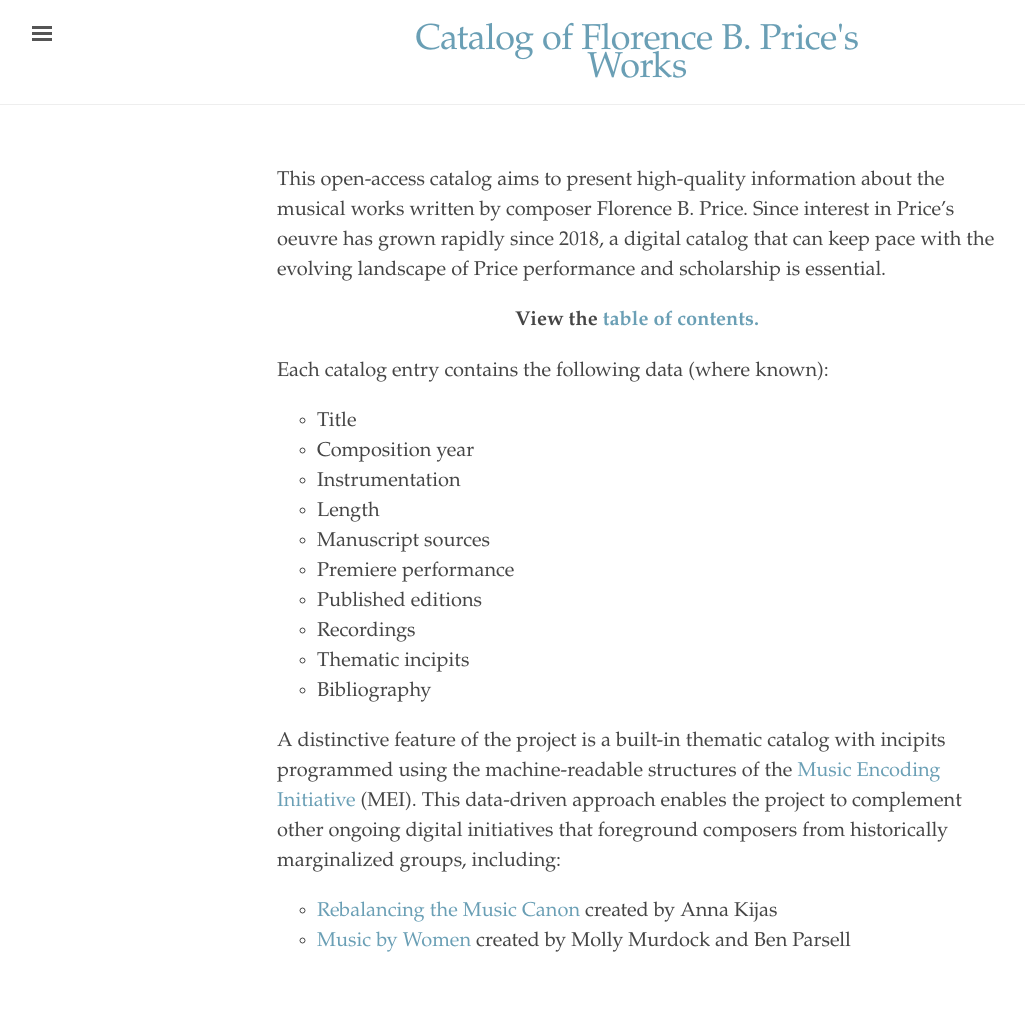
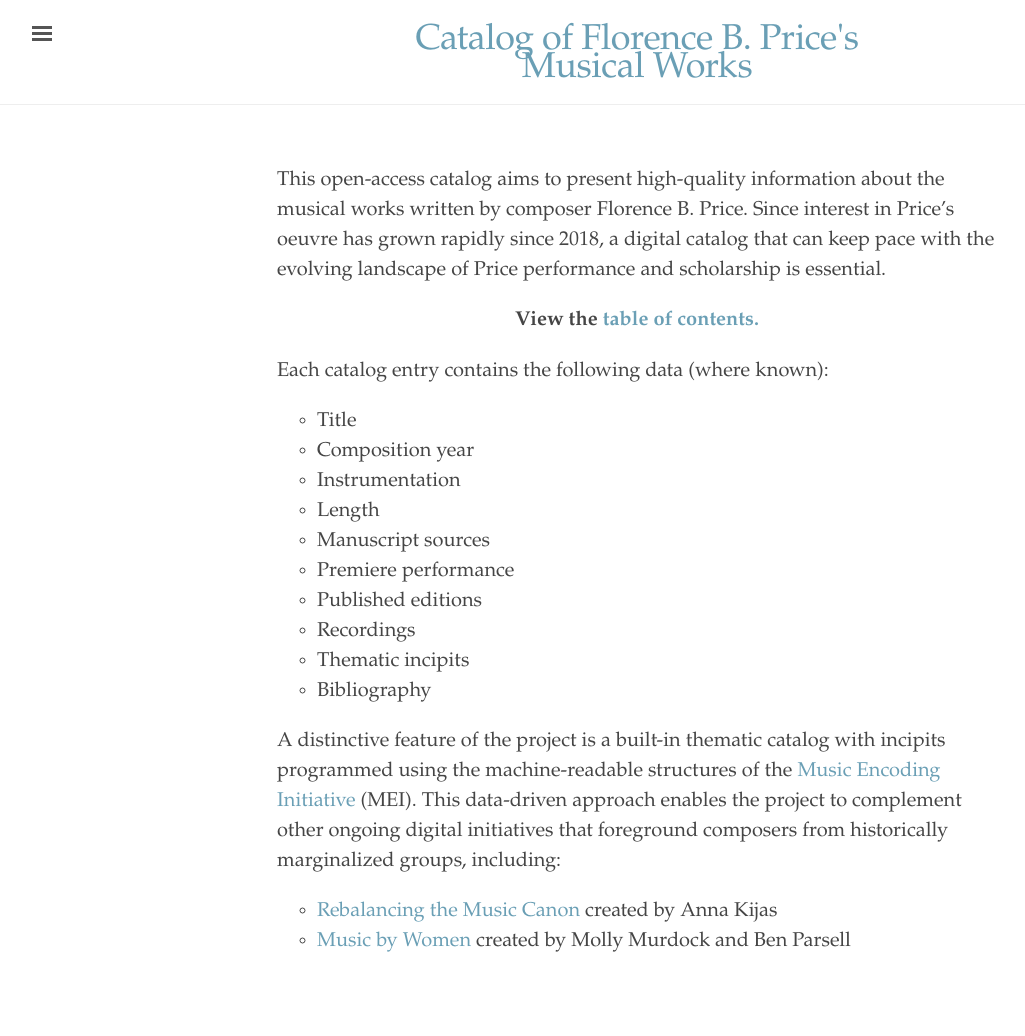
Before and after one commit to dwshadle/florence-price-catalog, a Jekyll site: the page built from _pages/index.md, in a window 1280 px wide. Shown: the whole page, without its empty margins (3-1028 px from the left). Built offline with Jekyll 4.4.1, drawn with Linux system fonts in a browser that asks for light colours.

Commit message:
Update _config.yml

```diff
--- a/_config.yml
+++ b/_config.yml
@@ -12,7 +12,7 @@
 # You can create any custom variable you would like, and they will be accessible
 # in the templates via {{ site.myvariable }}.
 
-title: Catalog of Florence B. Price's Works
+title: Catalog of Florence B. Price's Musical Works
 email:
 description: An open-access catalog to make high-quality infomration about Florence B. Price's works available to scholars and performers worldwide.
 baseurl: "/" # the subpath of your site, e.g. /blog
```
